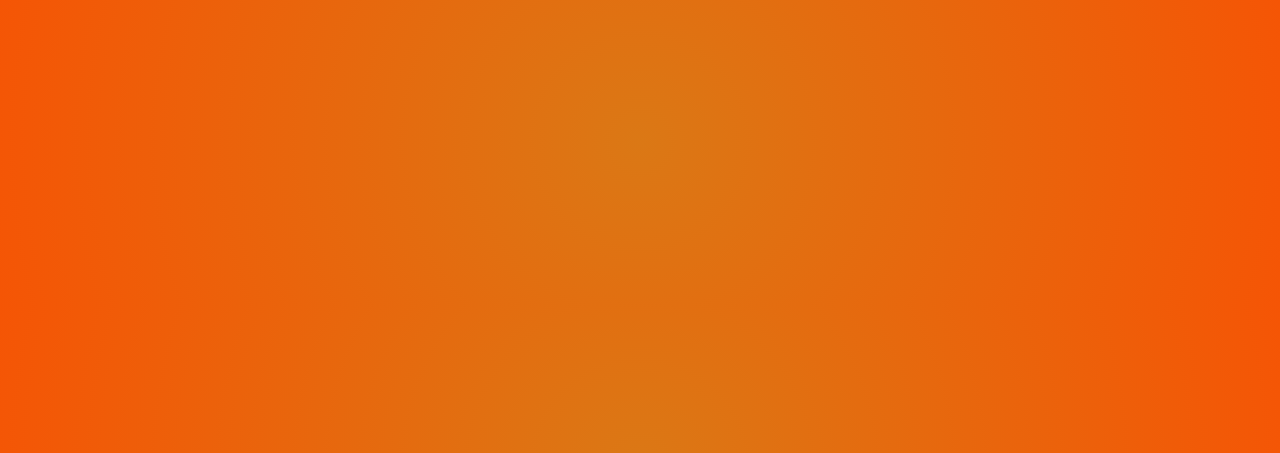
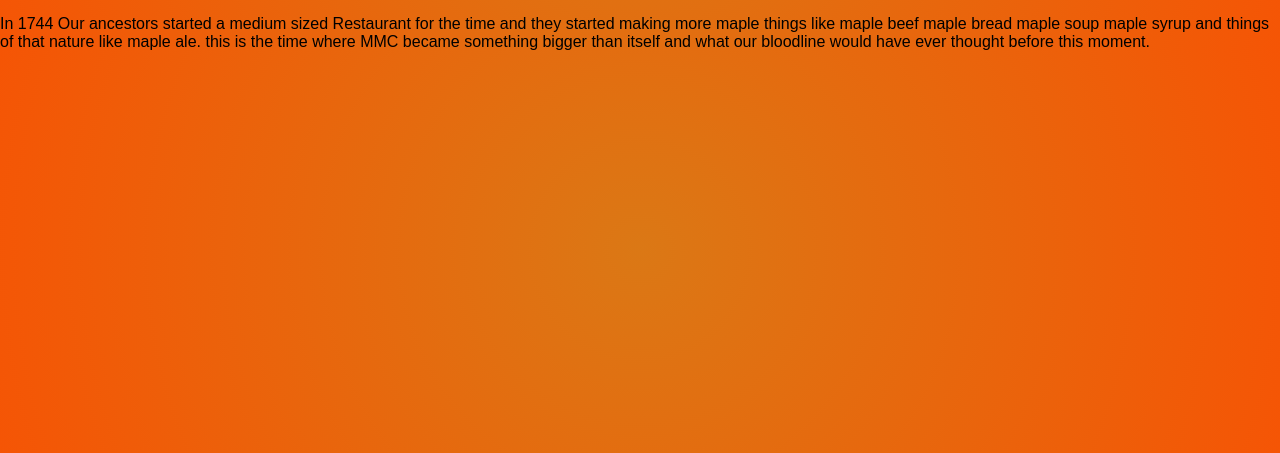
Before and after one commit to kodeekong/EasyOrder, a plain HTML site: page about.html in a window 1280 px wide. Shown: the part 347-800 px from the top of the page. Drawn offline with Linux system fonts and the light colour scheme.

Commit message:
added more

```diff
--- a/about.html
+++ b/about.html
@@ -23,7 +23,10 @@
     </div>
 </div>
     <p class="about"> ABOUT US</p>
+    <br>
     <p class="info">Magic Maple Cuisine or MMC for short was founded in the good ole days of April 1436. MMC has always specialized in creating the best product with maple known to mankind. at first mmc started out as a small maple refinery were we made simple syrup or simple small dishes like maple bread or maple sugar</p>
+    <br>
+    <p class="info2">In 1744 Our ancestors started a medium sized Restaurant for the time and they started making more maple things like maple beef maple bread maple soup maple syrup and things of that nature like maple ale. this is the time where MMC became something bigger than itself and what our bloodline would have ever thought before this moment.</p>
 </body>
 <script src="script.js"></script>
 </html>
```
